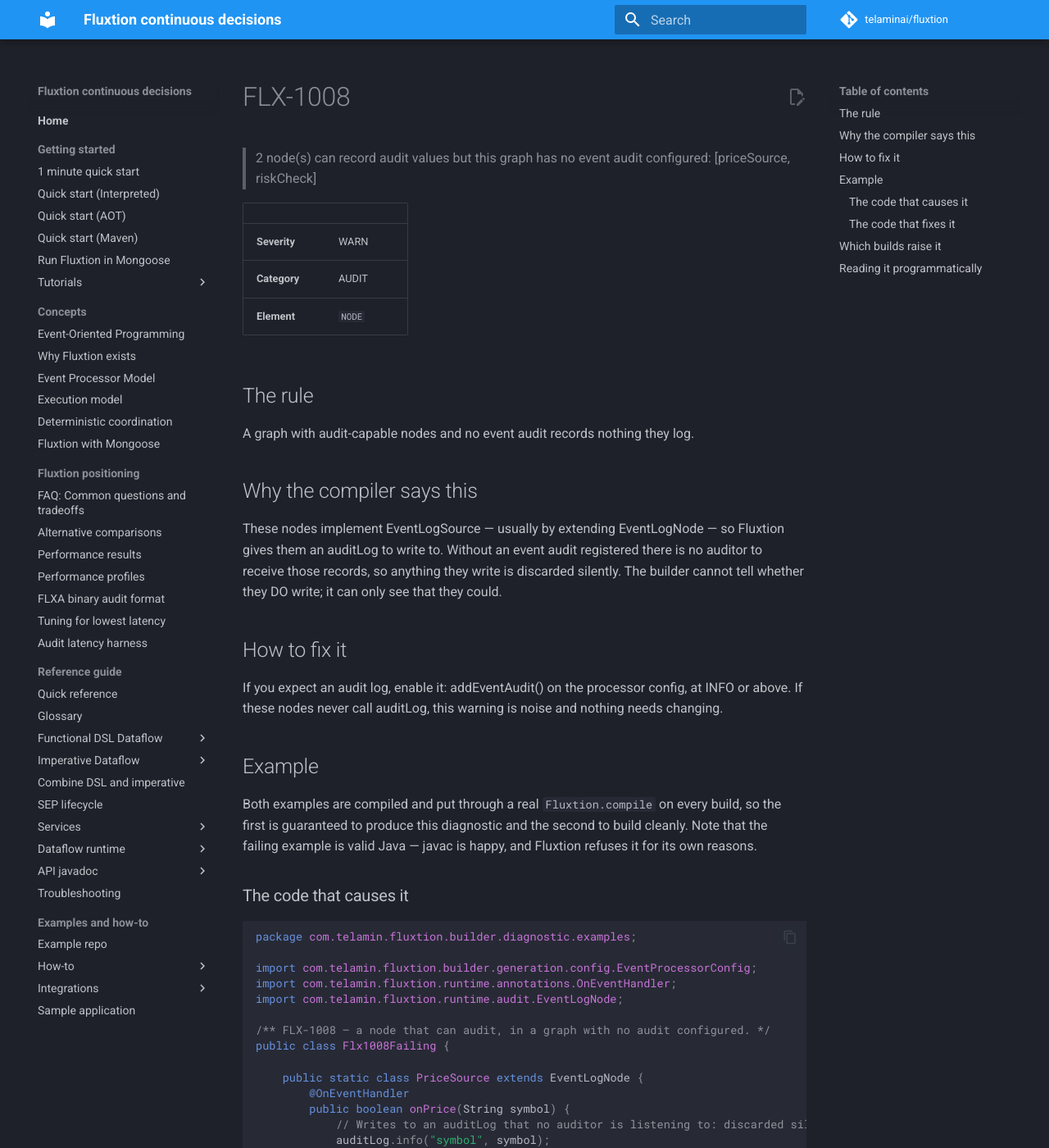
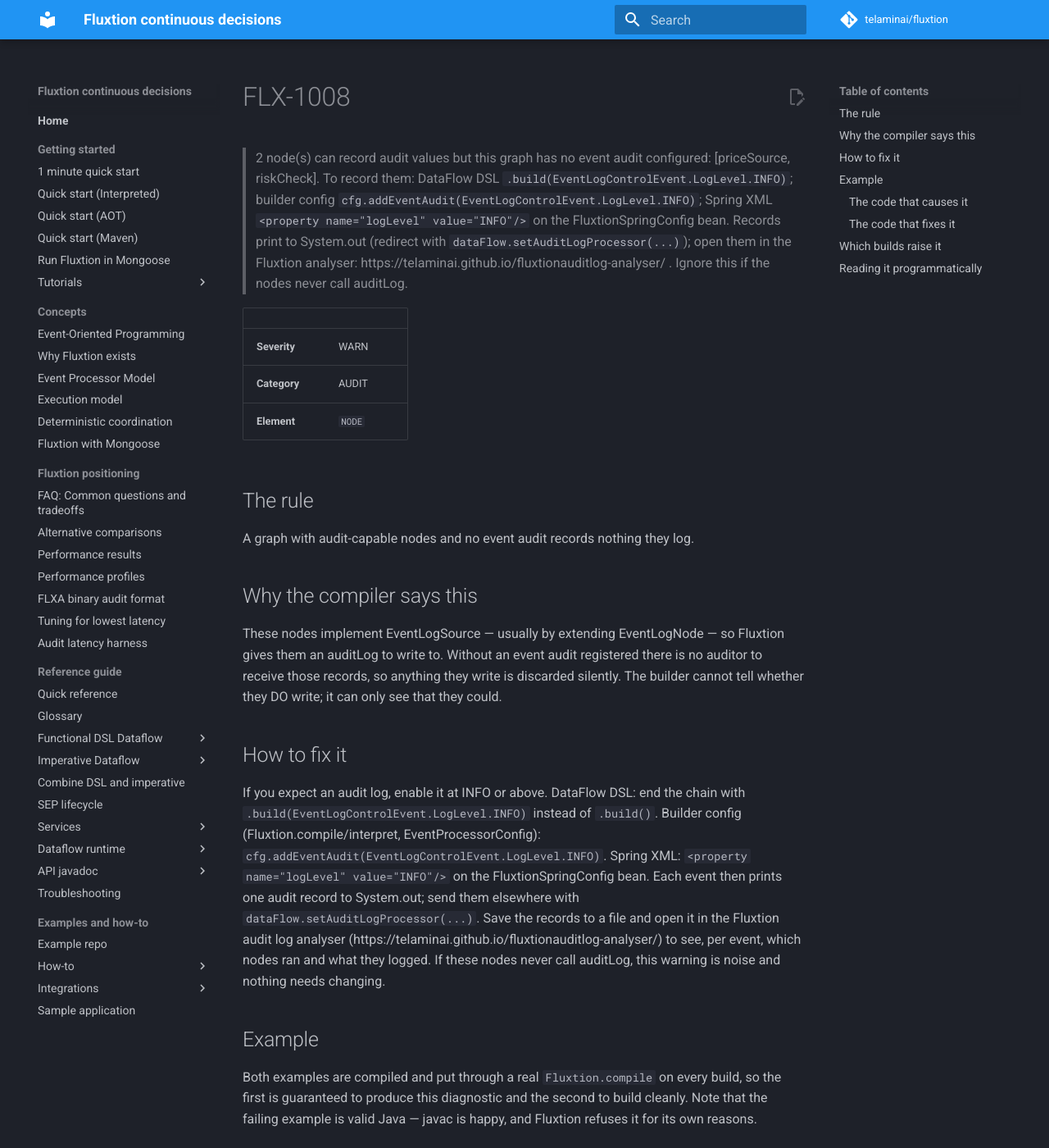
Before and after one commit to telaminai/fluxtion, an MkDocs documentation site: the page built from docs/troubleshooting/errors/FLX-1008.md, in a window 1280 px wide and 1400 px high. Shown: the whole window at 82% size. Built offline with MkDocs 1.6.1 and Material for MkDocs 9.7.7, drawn with Linux system fonts in a browser that asks for light colours; comment, search, counter and statistics services are not loaded.

Commit message:
docs: regenerate actionable FLX-1008 guidance

```diff
--- a/docs/troubleshooting/errors/FLX-1008.md
+++ b/docs/troubleshooting/errors/FLX-1008.md
@@ -1,6 +1,6 @@
 # FLX-1008
 
-> 2 node(s) can record audit values but this graph has no event audit configured: [priceSource, riskCheck]
+> 2 node(s) can record audit values but this graph has no event audit configured: [priceSource, riskCheck]. To record them: DataFlow DSL `.build(EventLogControlEvent.LogLevel.INFO)`; builder config `cfg.addEventAudit(EventLogControlEvent.LogLevel.INFO)`; Spring XML `<property name="logLevel" value="INFO"/>` on the FluxtionSpringConfig bean. Records print to System.out (redirect with `dataFlow.setAuditLogProcessor(...)`); open them in the Fluxtion analyser: https://telaminai.github.io/fluxtionauditlog-analyser/ . Ignore this if the nodes never call auditLog.
 
 | | |
 |---|---|
@@ -18,7 +18,7 @@
 
 ## How to fix it
 
-If you expect an audit log, enable it: addEventAudit() on the processor config, at INFO or above. If these nodes never call auditLog, this warning is noise and nothing needs changing.
+If you expect an audit log, enable it at INFO or above. DataFlow DSL: end the chain with `.build(EventLogControlEvent.LogLevel.INFO)` instead of `.build()`. Builder config (Fluxtion.compile/interpret, EventProcessorConfig): `cfg.addEventAudit(EventLogControlEvent.LogLevel.INFO)`. Spring XML: `<property name="logLevel" value="INFO"/>` on the FluxtionSpringConfig bean. Each event then prints one audit record to System.out; send them elsewhere with `dataFlow.setAuditLogProcessor(...)`. Save the records to a file and open it in the Fluxtion audit log analyser (https://telaminai.github.io/fluxtionauditlog-analyser/) to see, per event, which nodes ran and what they logged. If these nodes never call auditLog, this warning is noise and nothing needs changing.
 
 ## Example
 
```
